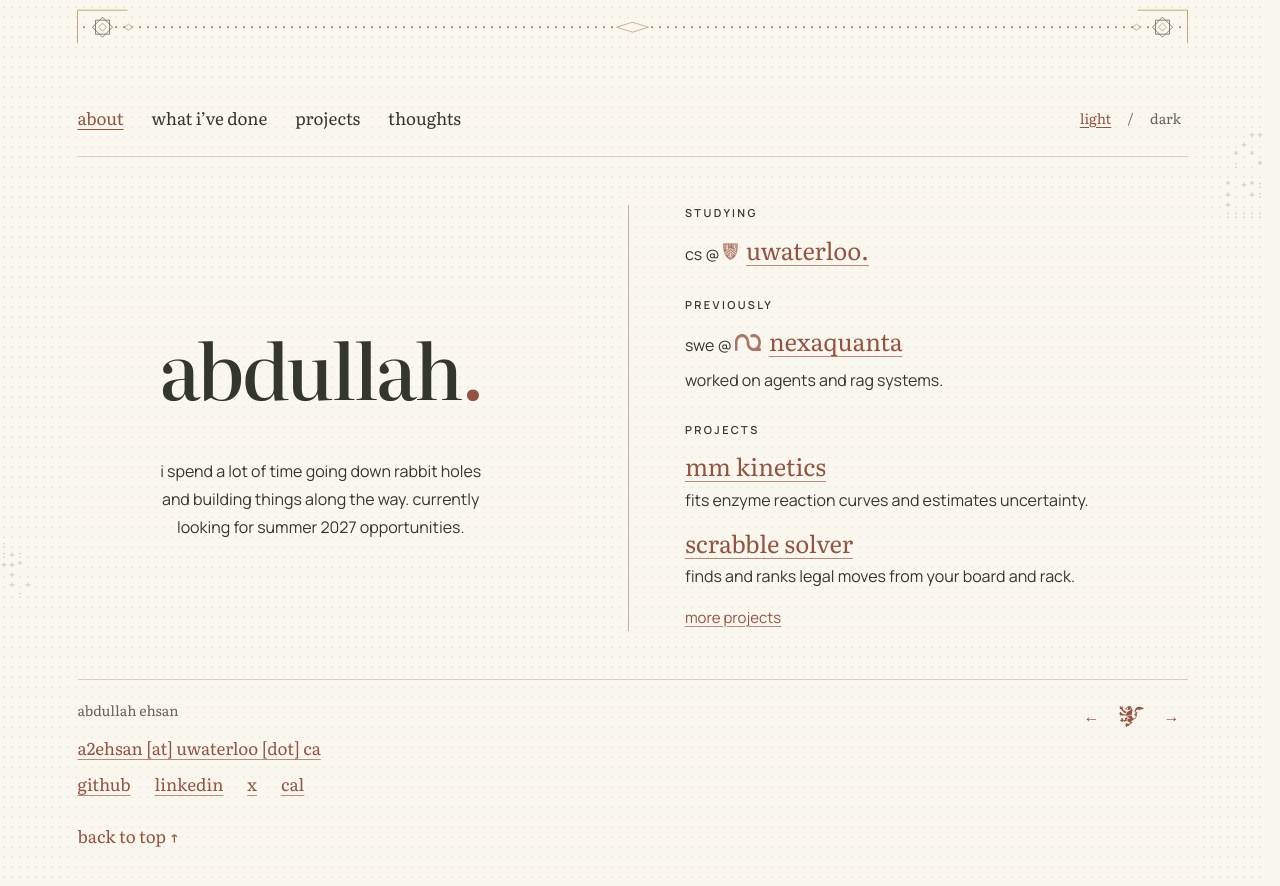
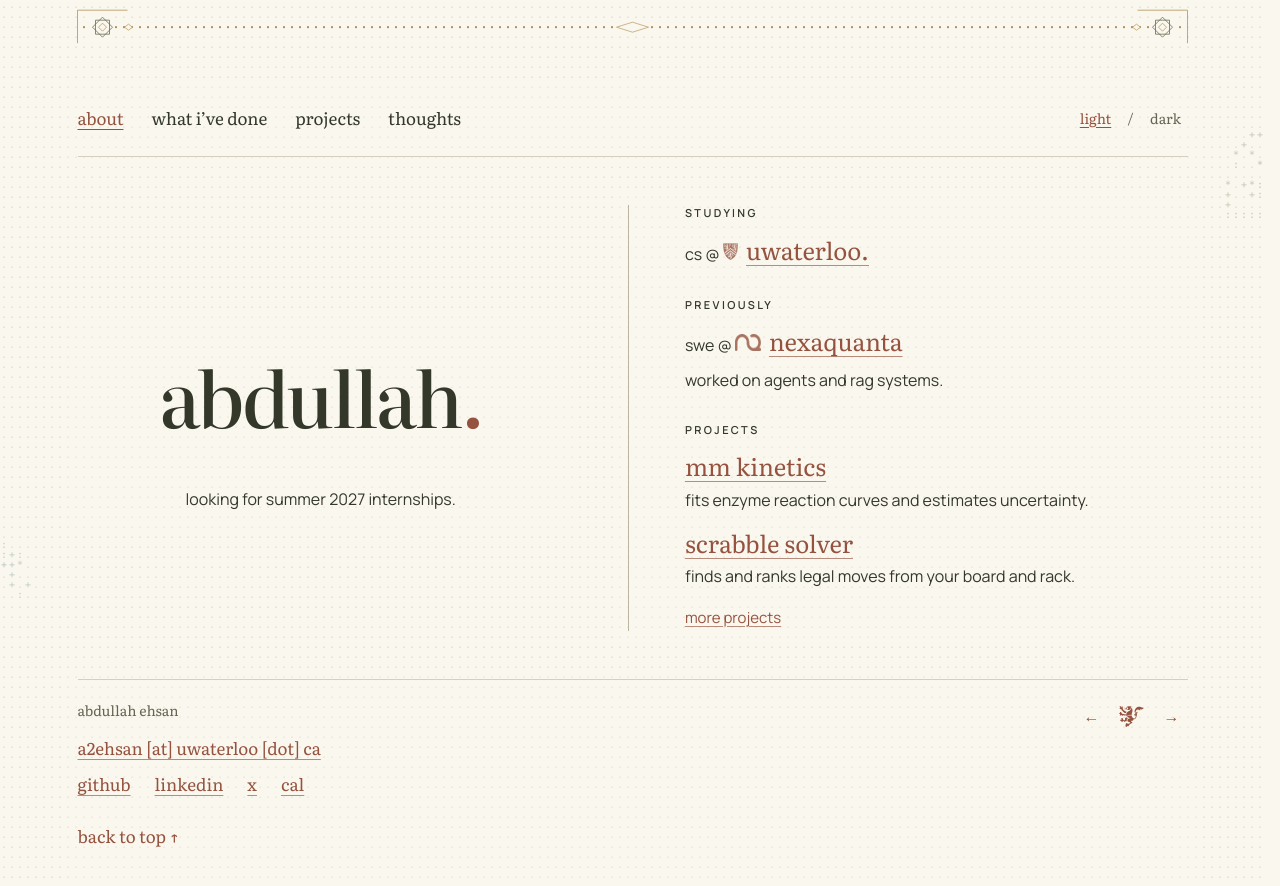
Before and after one commit to aehsan275/portfolio, a React (Vite) app: page / in a window 1280 px wide. Shown: the top 886 px of the page. Built offline with nearby package versions, Linux system fonts and the light colour scheme.

Commit message:
Update internship intro and remove flashcards project

```diff
--- a/index.html
+++ b/index.html
@@ -20,7 +20,7 @@
     </script>
     <meta
       name="description"
-      content="abdullah ehsan. cs @ uwaterloo. looking for summer 2027 opportunities. mm kinetics, scrabble solver and a java flashcards app."
+      content="abdullah ehsan. cs @ uwaterloo. looking for summer 2027 internships. mm kinetics and scrabble solver."
     />
     <meta property="og:type" content="website" />
     <meta property="og:title" content="abdullah ehsan" />
--- a/scripts/check-interface.mjs
+++ b/scripts/check-interface.mjs
@@ -19,7 +19,6 @@ const routes = [
   ['/thoughts', 'thoughts'],
   ['/projects/mm-kinetics', 'projects'],
   ['/projects/scrabble-solver', 'projects'],
-  ['/projects/flashcards-app', 'projects'],
   ['/thoughts/why-success-feels-average', 'thoughts'],
   ['/thoughts/the-more-you-know-the-less-you-do', 'thoughts'],
   ['/thoughts/who-are-we', 'thoughts'],
@@ -181,6 +180,7 @@ try {
       );
       assert.equal(await page.locator('.ascii-sky').getAttribute('aria-hidden'), 'true');
       if (path === '/') {
+        assert.equal(await page.locator('.intro-bio').innerText(), 'looking for summer 2027 internships.');
         assert.equal(
           await page.locator('.project-entry').count(),
           0,
@@ -196,7 +196,7 @@ try {
         if (width >= 1024) assert(intro.x + intro.width <= summary.x + 1, 'two-column about');
         else assert(summary.y >= intro.y + intro.height, 'stacked mobile about');
       } else {
-        if (path === '/projects') assert.equal(await page.locator('.project-entry').count(), 3);
+        if (path === '/projects') assert.equal(await page.locator('.project-entry').count(), 2);
         if (path === '/what-ive-done')
           assert.equal(await page.locator('.experience-roles > div').count(), 2);
         if (path === '/thoughts') {
@@ -229,8 +229,6 @@ try {
           assert.equal(await page.locator('.writeup-section').count(), 5);
           assert.equal(await page.locator('.project-writeup img').count(), 1);
           assert.equal(await page.locator('.writeup-nav a').count(), 5);
-        } else if (path === '/projects/flashcards-app') {
-          assert.equal(await page.locator('.detail-content p').count(), 4);
         } else if (path.startsWith('/projects/'))
           assert.equal(
             await page.locator('.detail-content').innerText(),
@@ -336,16 +334,17 @@ try {
     ['/education', '/what-ive-done#education'],
     ['/projects/kinetics', '/projects/mm-kinetics'],
     ['/projects/scrabble', '/projects/scrabble-solver'],
-    ['/projects/flashcards', '/projects/flashcards-app'],
+    ['/projects/flashcards', '/projects'],
+    ['/projects/flashcards-app', '/projects'],
     ['/thoughts/2am-thoughts-before-a-midterm', '/thoughts/why-success-feels-average'],
-    ...['mm-kinetics', 'scrabble-solver', 'flashcards-app'].map((id) => ['/projects/' + id, '/projects/' + id]),
+    ...['mm-kinetics', 'scrabble-solver'].map((id) => ['/projects/' + id, '/projects/' + id]),
     ...['raytracer', 'http', 'rag'].map((id) => ['/projects/' + id, '/projects']),
     ['/#experience', '/what-ive-done#experience'],
     ['/#education', '/what-ive-done#education'],
     ['/#projects', '/projects'],
     ['/#project-kinetics', '/projects/mm-kinetics'],
     ['/#project-scrabble', '/projects/scrabble-solver'],
-    ['/#project-flashcards', '/projects/flashcards-app'],
+    ['/#project-flashcards', '/projects'],
     ['/projects#project-kinetics', '/projects/mm-kinetics'],
     ['/thoughts#2am-thoughts-before-a-midterm', '/thoughts/why-success-feels-average'],
     ['/about', '/'],
@@ -375,8 +374,6 @@ try {
       assert.equal(await page.locator('.project-writeup img').count(), 5);
     else if (path === '/projects/scrabble-solver')
       assert.equal(await page.locator('.project-writeup img').count(), 1);
-    else if (path === '/projects/flashcards-app')
-      assert.equal(await page.locator('.detail-content p').count(), 4);
     else if (path.startsWith('/projects/'))
       assert.equal(await page.locator('.detail-content').innerText(), '');
     else
--- a/src/App.tsx
+++ b/src/App.tsx
@@ -542,7 +542,8 @@ function readLocation(): Location {
     '/education': '/what-ive-done#education',
     '/projects/kinetics': '/projects/mm-kinetics',
     '/projects/scrabble': '/projects/scrabble-solver',
-    '/projects/flashcards': '/projects/flashcards-app',
+    '/projects/flashcards': '/projects',
+    '/projects/flashcards-app': '/projects',
     '/thoughts/2am-thoughts-before-a-midterm': '/thoughts/why-success-feels-average',
     '/projects/raytracer': '/projects',
     '/projects/http': '/projects',
@@ -551,7 +552,8 @@ function readLocation(): Location {
   const oldFragments: Record<string, string> = {
     '#project-kinetics': '/projects/mm-kinetics',
     '#project-scrabble': '/projects/scrabble-solver',
-    '#project-flashcards': '/projects/flashcards-app',
+    '#project-flashcards': '/projects',
+    '#project-flashcards-app': '/projects',
     '#2am-thoughts-before-a-midterm': '/thoughts/why-success-feels-average',
   };
   let destination = legacy[path];
--- a/src/data.ts
+++ b/src/data.ts
@@ -2,7 +2,7 @@ export const profile = {
   name: 'Abdullah Ehsan',
   affiliation: 'cs @ uwaterloo.',
   introduction:
-    'i spend a lot of time going down rabbit holes and building things along the way. currently looking for summer 2027 opportunities.',
+    'looking for summer 2027 internships.',
   email: 'mailto:a2ehsan@uwaterloo.ca',
   github: 'https://github.com/aehsan275',
   linkedin: 'https://www.linkedin.com/in/abdullah-ehsan-960425399/',
@@ -213,26 +213,6 @@ export const projects = [
     note: '',
     repository: 'https://github.com/aehsan275/scrabblesolver',
   },
-  {
-    id: 'flashcards-app',
-    details: [
-      'this project is lost in the trenches unfortunately.',
-      '### the app',
-      'i built this flashcards app for a school project using java and swing. it let users keep multiple sets of cards without needing an account.',
-      'there was also a button to use the gemini api. when a card was flipped to its definition side, gemini returned a definition for the current card; on the keyword side, it generated a new card based on the existing ones. integrating the api in java using curl was the hardest part of the project.',
-      '### what i learned',
-      'building it taught me about object-oriented programming, including encapsulation, and design patterns like model-view-controller (mvc). i used mvc to separate the model, which handled the backend and gemini integration, from the graphical interface.',
-    ],
-    writeup: null,
-    title: 'flashcards app',
-    summary: 'a desktop study tool.',
-    description: 'a desktop flashcards app built with java, swing, and the gemini api.',
-    detail:
-      'uses an mvc structure to separate the cards and application state from the interface and user actions.',
-    tech: ['java', 'swing', 'mvc', 'gemini api'],
-    note: '',
-    repository: '',
-  },
 ] as const;
 export type Project = (typeof projects)[number];
 
```
Also changed, not shown: 2 other files (tests, documents, lock files or other folders).
